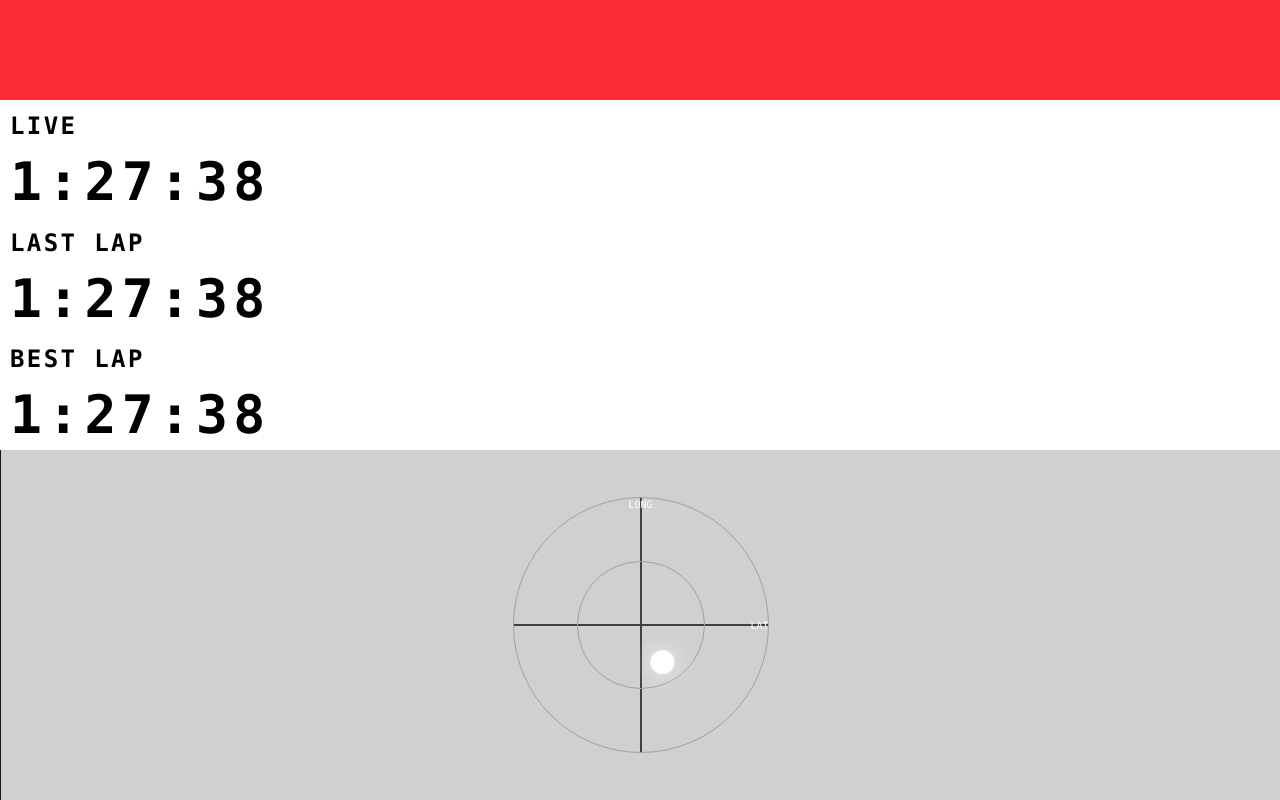
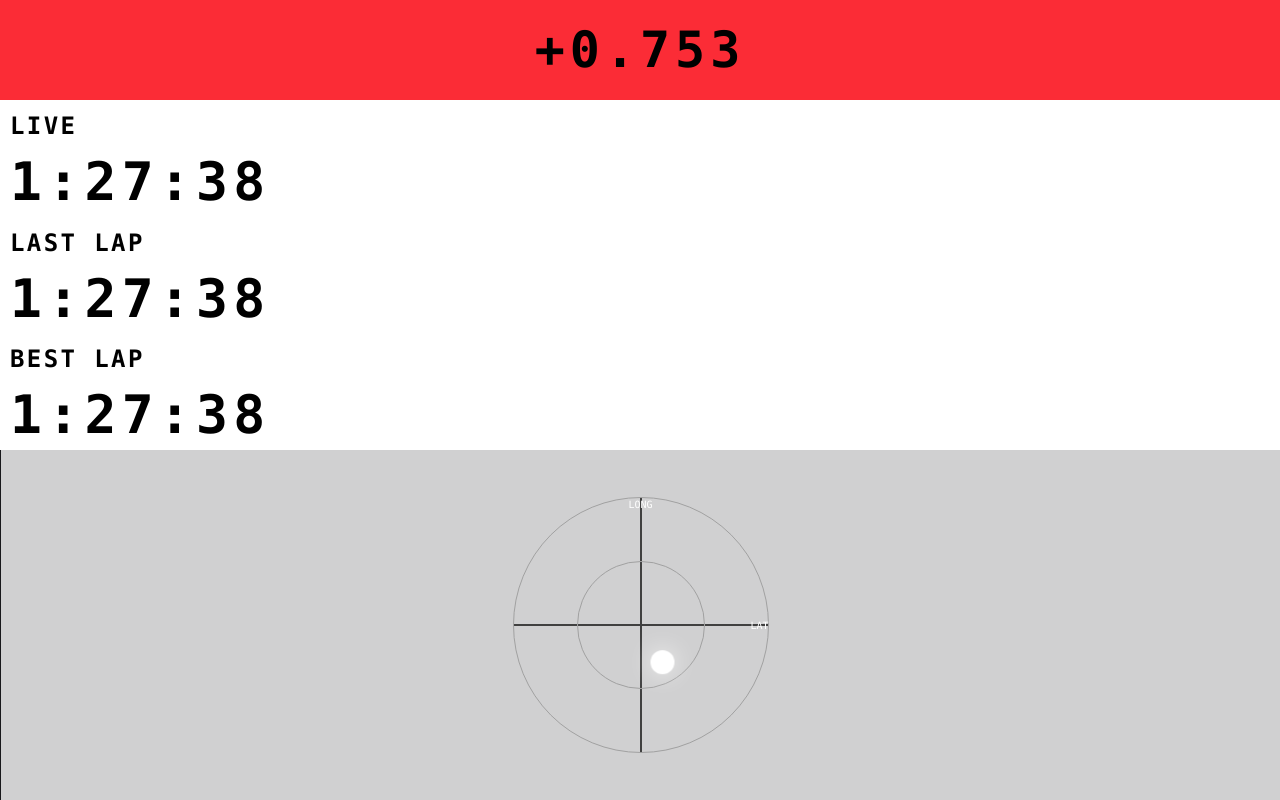
Before and after one commit to nicolacanzonieri/telemetra, a React (Vite) app: page / in a window 1280 px wide. Built offline with nearby package versions, Linux system fonts and the light colour scheme.

Commit message:
Added delta time to delta time bar

```diff
--- a/src/pages/OnboardPage.tsx
+++ b/src/pages/OnboardPage.tsx
@@ -22,8 +22,10 @@ export default function OnBoardPage() {
 
     return (
         <div className="w-screen h-screen absolute flex flex-col z-40 bg-bg-1">
-            <div className="w-full h-25 bg-red-500">
-
+            <div className="w-full h-25 bg-red-500 flex flex-row items-center justify-center">
+                <span className="text-[50px] font-bold font-mono tracking-widest uppercase text-text-1">
+                    +0.753
+                </span>
             </div>
             <div className="w-full flex-1">
                 <div className="w-full h-[50%] flex flex-col items-start justify-start p-p-s">
```
